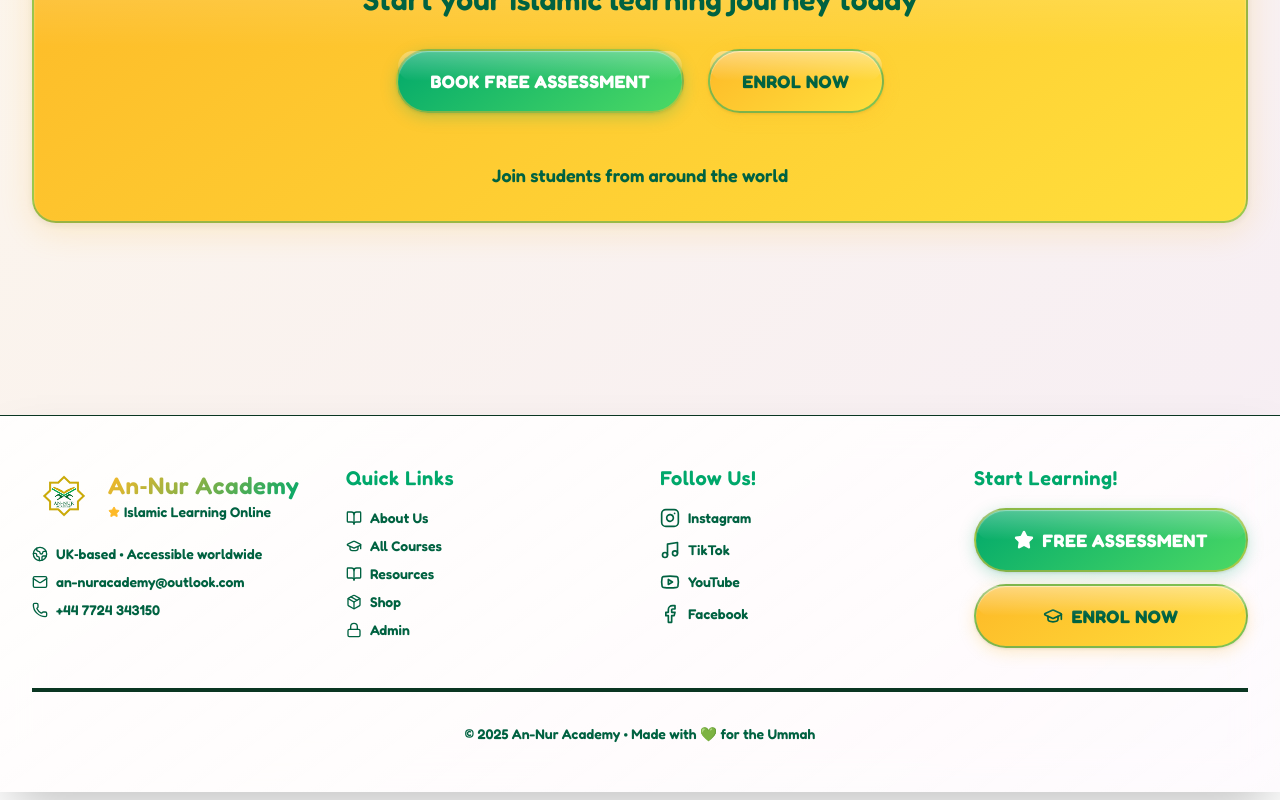
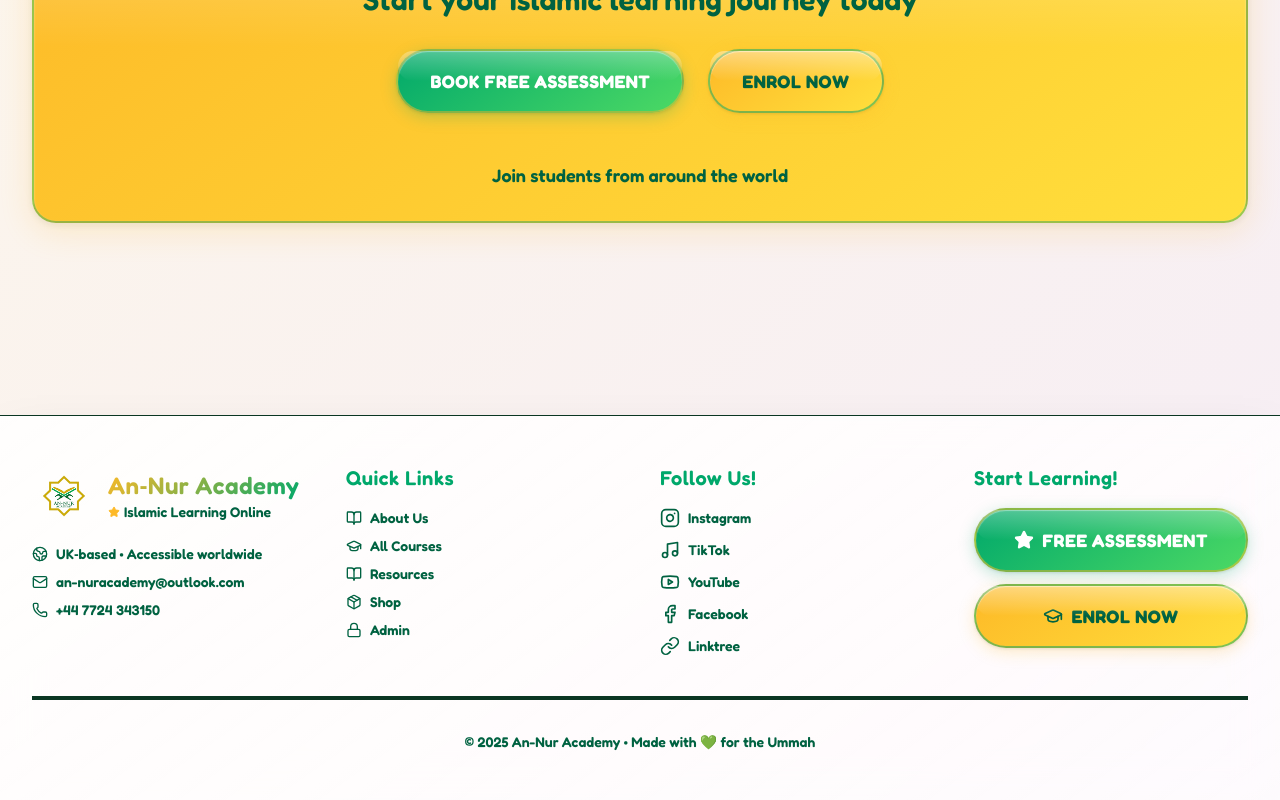
Before and after one commit to SalekhM8/annuronline, a Next.js app: page / in a window 1280 px wide. Shown: the part 3170-3970 px from the top of the page. Built offline with nearby package versions, Linux system fonts and the light colour scheme.

Commit message:
chore(footer): update YouTube link and add Linktree link

```diff
--- a/components/site/Footer.tsx
+++ b/components/site/Footer.tsx
@@ -1,5 +1,5 @@
 import Link from "next/link";
-import { BookOpen, GraduationCap, Package, Lock, Star, Instagram, Facebook, Youtube, Music, Earth, Mail, Phone } from "lucide-react";
+import { BookOpen, GraduationCap, Package, Lock, Star, Instagram, Facebook, Youtube, Music, Earth, Mail, Phone, Link as LinkIcon } from "lucide-react";
 
 export default function Footer() {
   return (
@@ -81,7 +81,7 @@ export default function Footer() {
                 <Music className="w-5 h-5" /> TikTok
               </a>
               <a
-                href="https://www.youtube.com/@An-NurAcademy"
+                href="https://youtube.com/@an-nur.academy?si=msalFRFSVdyHtVvJ"
                 target="_blank"
                 rel="noopener noreferrer"
                 className="text-sm font-semibold text-brand-green-dark hover:text-brand-gold transition-all hover:scale-105 flex items-center gap-2"
@@ -95,6 +95,14 @@ export default function Footer() {
                 className="text-sm font-semibold text-brand-green-dark hover:text-brand-gold transition-all hover:scale-105 flex items-center gap-2"
               >
                 <Facebook className="w-5 h-5" /> Facebook
+              </a>
+              <a
+                href="https://linktr.ee/AnNur_Academy"
+                target="_blank"
+                rel="noopener noreferrer"
+                className="text-sm font-semibold text-brand-green-dark hover:text-brand-gold transition-all hover:scale-105 flex items-center gap-2"
+              >
+                <LinkIcon className="w-5 h-5" /> Linktree
               </a>
             </div>
           </div>
```
